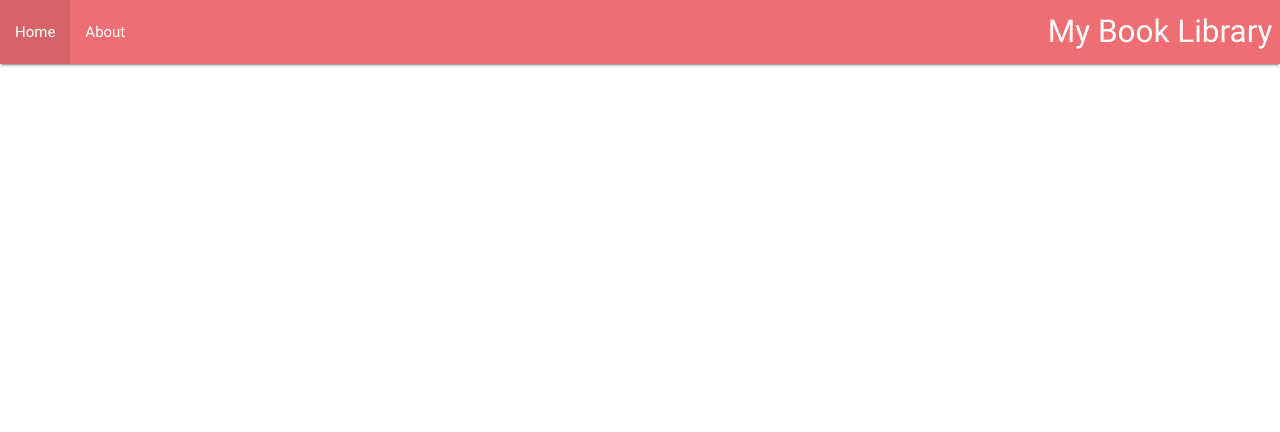
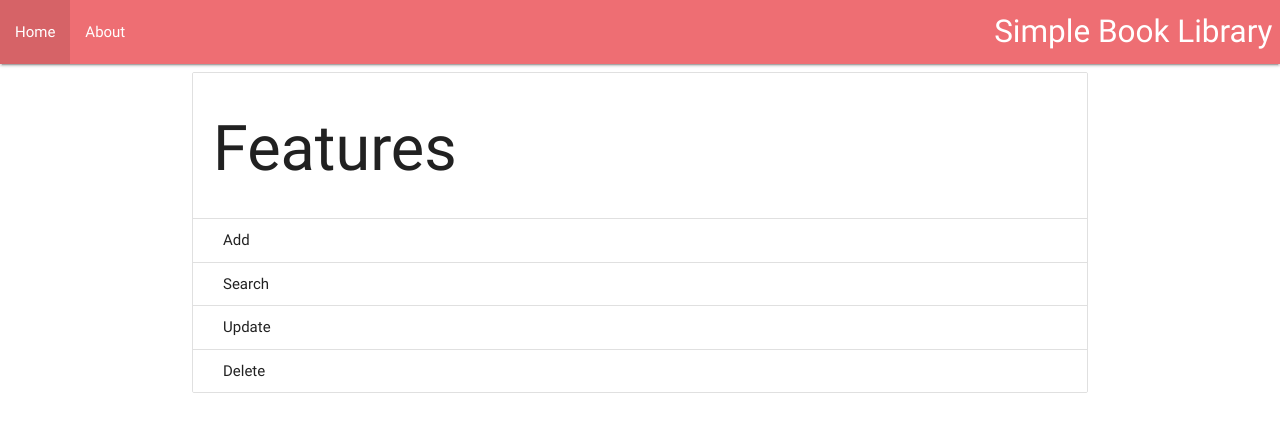
Before and after one commit to shoque/workshop2018jan, a plain HTML site: page index.html in a window 1280 px wide. Both pictures are taken after a click on the link "About". Drawn offline with nearby package versions, Linux system fonts and the light colour scheme.

Commit message:
About page added

```diff
--- a/index.html
+++ b/index.html
@@ -1,5 +1,6 @@
 <!DOCTYPE html>
 <html>
+
 <head>
   <!--Import Google Icon Font-->
   <link href="https://fonts.googleapis.com/icon?family=Material+Icons" rel="stylesheet">
@@ -7,21 +8,47 @@
   <link rel="stylesheet" href="https://cdnjs.cloudflare.com/ajax/libs/materialize/0.100.2/css/materialize.min.css">
 
   <!--Let browser know website is optimized for mobile-->
-    <meta name="viewport" content="width=device-width, initial-scale=1.0"/>
+  <meta name="viewport" content="width=device-width, initial-scale=1.0" />
 </head>
 
 <body>
   <nav>
     <div class="nav-wrapper">
-            <a href="#" class="brand-logo right">My Book Library</a>
+      <a href="#" class="brand-logo right">Simple Book Library</a>
       <ul id="nav-mobile" class="left hide-on-med-and-down">
-              <li><a>Home</a></li>
-              <li><a>About</a></li>
+        <li  id="home-item">
+          <a>Home</a>
+        </li>
+        <li id="about-item">
+          <a>About</a>
+        </li>
       </ul>
     </div>
   </nav>
+
+
+  <div id="about" class="container">
+
+    <ul class="collection with-header">
+      <li class="collection-header">
+        <h1>Features</h4>
+      </li>
+      <li class="collection-item">Add </li>
+      <li class="collection-item">Search</li>
+      <li class="collection-item">Update</li>
+      <li class="collection-item">Delete</li>
+    </ul>
+
+  </div>
   <!--Import jQuery before materialize.js-->
   <script type="text/javascript" src="https://code.jquery.com/jquery-3.2.1.min.js"></script>
   <script src="https://cdnjs.cloudflare.com/ajax/libs/materialize/0.100.2/js/materialize.min.js"></script>
+  <script>
+    $("#about").hide();
+    $("#about-item").click(function () {
+      $("#about").show();
+    });
+  </script>
 </body>
+
 </html>
```
Lines whose indentation alone changed are shown as unchanged.
